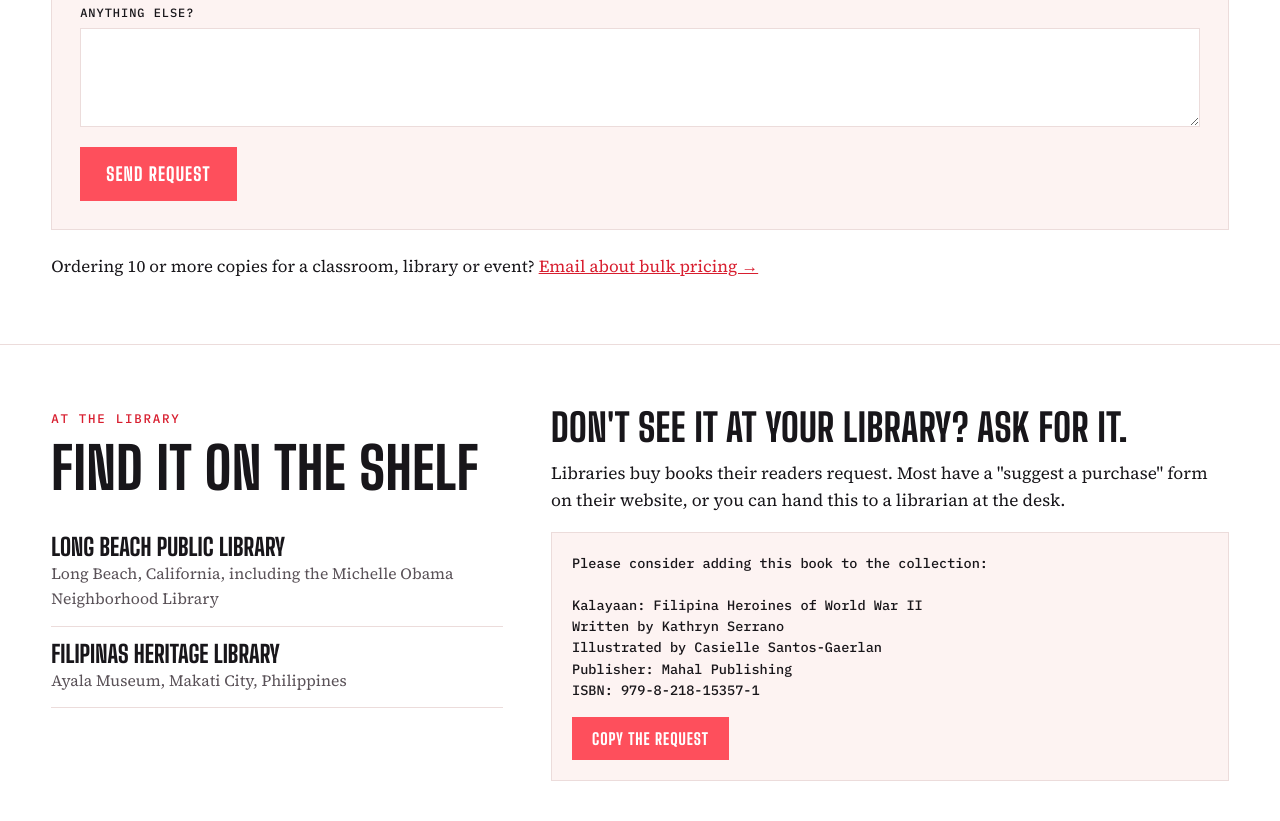
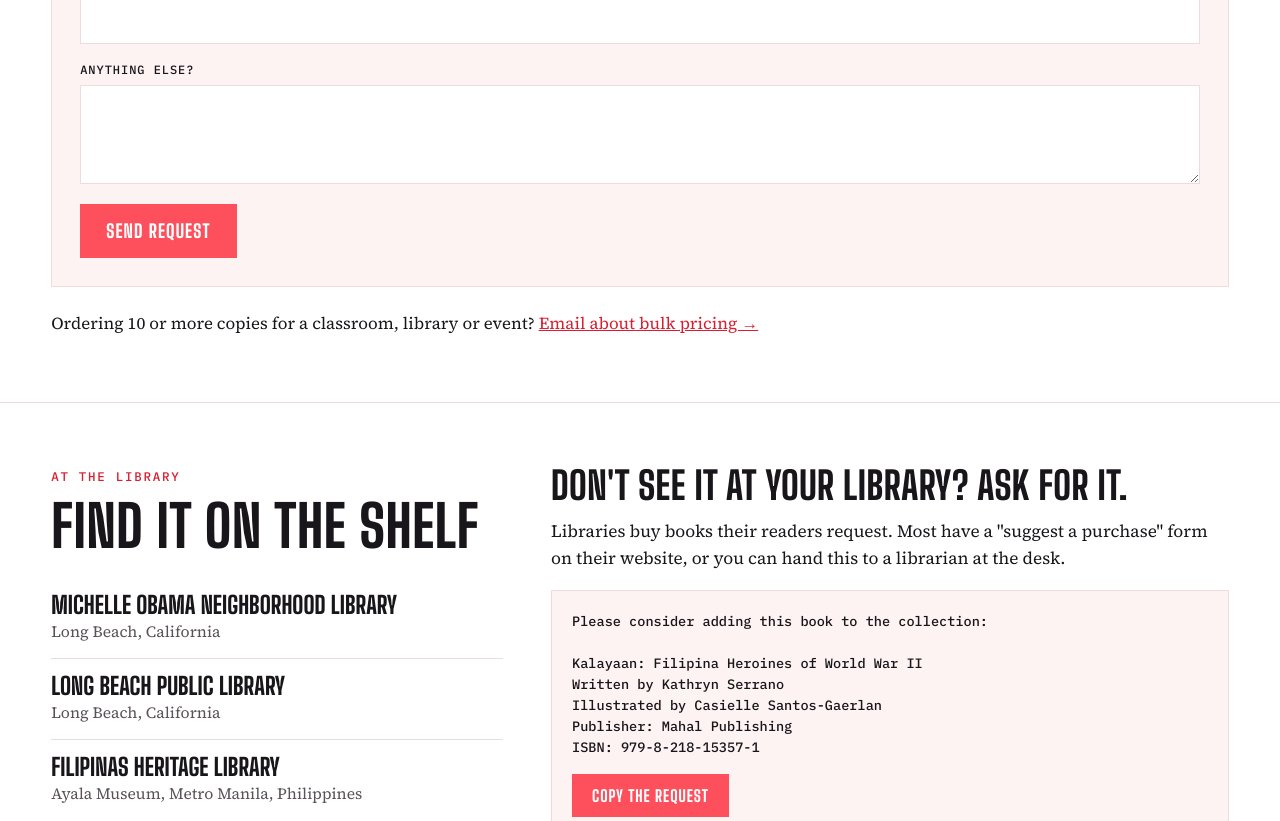
Before and after one commit to thekatosphere/Kalayaan, a plain HTML site: page index.html in a window 1280 px wide. Shown: the part 5895-6716 px from the top of the page. Drawn offline with Linux system fonts and the light colour scheme.

Commit message:
Add files via upload

```diff
--- a/index.html
+++ b/index.html
@@ -262,7 +262,7 @@ footer .wrap{display:flex;flex-direction:column;align-items:center;text-align:ce
       <div class="eyebrow">For schools, libraries and communities</div>
       <h2 style="font-size:clamp(2.4rem,5vw,3.6rem);font-weight:800;text-transform:uppercase;margin-top:12px">Bring Kalayaan to your readers</h2>
       <div class="cards">
-        <div class="card"><h3>Libraries</h3><p>Mahal Publishing is a registered Queens Public Library vendor and can supply copies for library collections.</p></div>
+        <div class="card"><h3>Libraries</h3><ul style="margin:0;padding-left:18px;color:var(--muted);font-size:.98rem;display:flex;flex-direction:column;gap:6px"><li>Michelle Obama Neighborhood Library, Long Beach, CA</li><li>Long Beach Public Library, Long Beach, CA</li><li>Filipinas Heritage Library at the Ayala Museum, Metro Manila, Philippines</li></ul></div>
         <div class="card"><h3>Readings &amp; visits</h3><p>Kathryn offers readings and talks for schools, Filipino American History Month, heritage events and conferences.</p><a href="#events">See past visits →</a></div>
         <div class="card"><h3>Bookstores</h3><p>Find <em>Kalayaan</em> at WORD Bookstores in Jersey City and The Cranford Bookstore, or order your copy right here.</p><a href="https://thecranfordbookstore.com/products/kalayaan-filipina-heroines-of-world-war-ii" target="_blank" rel="noopener">The Cranford Bookstore →</a></div>
       </div>
@@ -308,8 +308,9 @@ footer .wrap{display:flex;flex-direction:column;align-items:center;text-align:ce
         <div class="eyebrow">At the library</div>
         <h2 style="margin-top:12px">Find it on the shelf</h2>
         <ul class="libs">
-          <li><strong>Long Beach Public Library</strong><span>Long Beach, California, including the Michelle Obama Neighborhood Library</span></li>
-          <li><strong>Filipinas Heritage Library</strong><span>Ayala Museum, Makati City, Philippines</span></li>
+          <li><strong>Michelle Obama Neighborhood Library</strong><span>Long Beach, California</span></li>
+          <li><strong>Long Beach Public Library</strong><span>Long Beach, California</span></li>
+          <li><strong>Filipinas Heritage Library</strong><span>Ayala Museum, Metro Manila, Philippines</span></li>
         </ul>
       </div>
       <div class="prose">
```
